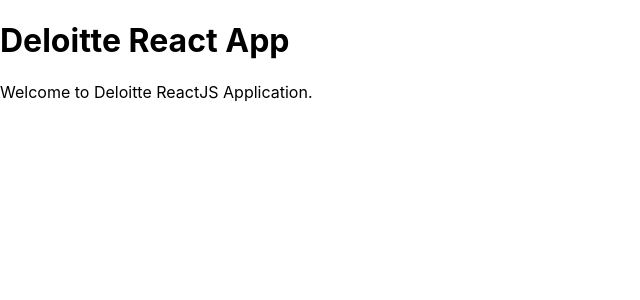
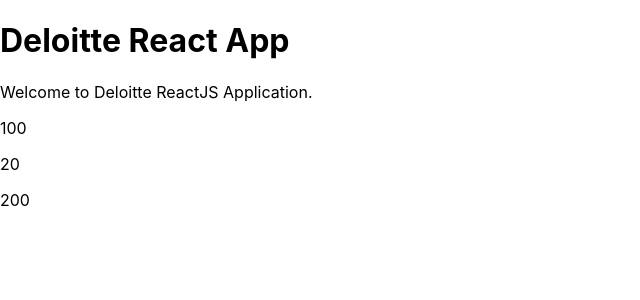
Before and after one commit to vamandeshmukh/deloitte-mar6-app, a React (Create React App) app: page / in a window 1280 px wide. Shown: the top 300 px of the page, without its empty margins (0-640 px from the left). Built offline with nearby package versions, Linux system fonts and the light colour scheme.

Commit message:
react-js

```diff
--- a/src/App.js
+++ b/src/App.js
@@ -9,12 +9,15 @@
 // function component
 const App = () => {
 
-  const num = 10;
+  const salary = 100;
 
   return (
     <div>
       <h1>Deloitte React App</h1>
       <p>Welcome to Deloitte ReactJS Application.</p>
+      <p>{salary}</p>
+      <p>{10 + 10}</p>
+      <p>{salary * 2}</p>
     </div>
   );
 
```
